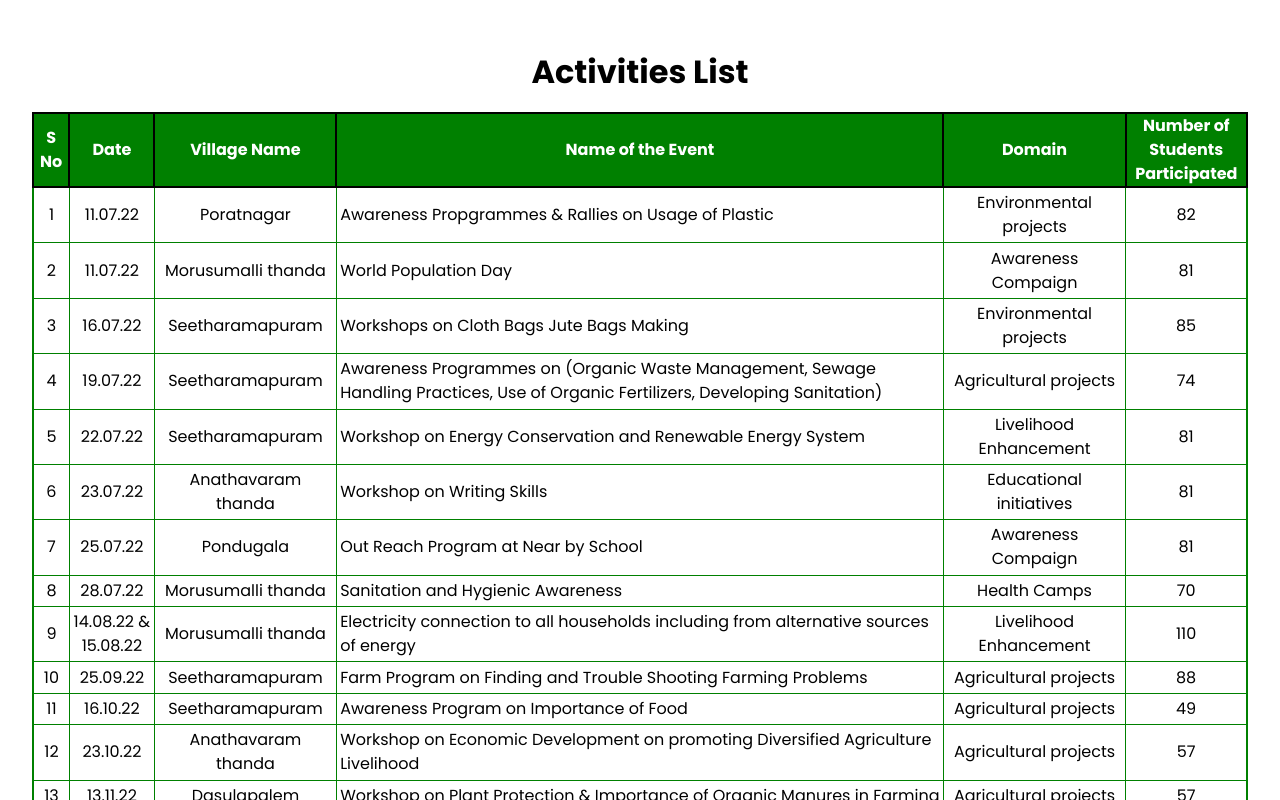
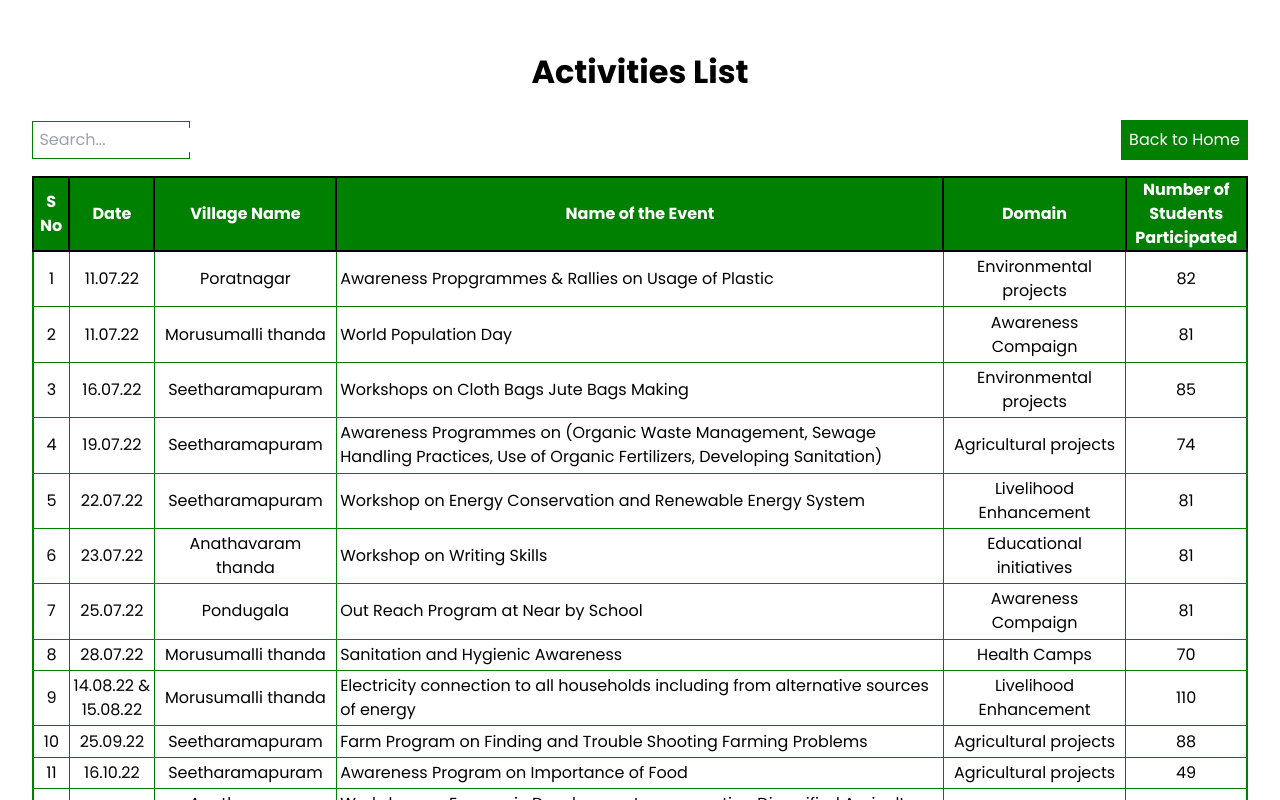
Before and after one commit to DeepakReddyG/SmartVillage, a Next.js app in the folder client/: page /activities in a window 1280 px wide. Shown: the top 800 px of the page. Built offline with nearby package versions, Linux system fonts and the light colour scheme.

Commit message:
Added activities Button | Added Styling to Activites Page

```diff
--- a/client/app/activities/page.css
+++ b/client/app/activities/page.css
@@ -22,8 +22,35 @@
     margin: 0;
     padding: 0;
 }
-.activities_table_in_one {
+.activities_table_in_BackHome_in{
     width: 100%;
+    padding: 0.5rem;
+    background-color: green;
+    color: white;
+
+}
+.activities_table_in_search{
+    display: flex;
+    justify-content: start;
+    align-items: center;
+    border: 1px solid green;
+    padding: 0.4rem;
+    /* margin-bottom: 1rem; */
+    width: 13%;
+}
+.activities_table_in_HeaderTwo{
+    width: 100%;
+    /* background-color: red; */
+    margin-bottom: 0.5rem;
+}
+
+.activities_table_in_HeaderTwo_in{
+    width: 100%;
+    margin: auto;
+    display: flex;
+    justify-content: space-between;
+    align-items: center;
+    padding: 0.5rem 0rem;
 }
 .activities_table_in_one_in {
     width: 100%;
--- a/client/app/activities/page.js
+++ b/client/app/activities/page.js
@@ -1,9 +1,18 @@
-import React from 'react';
+"use client"
+import React, { useState } from 'react';
 import data from './activities_array';
 
 import './page.css';
 
 function Page() {
+  const [searchQuery, setSearchQuery] = useState('');
+
+  const filteredData = data.filter(event =>
+    Object.values(event).some(value =>
+      String(value).toLowerCase().includes(searchQuery.toLowerCase())
+    )
+  );
+
   return (
     <div className='activities_table'>
       <div className="activities_table_in">
@@ -11,11 +20,30 @@ function Page() {
           <div className="activities_table_in_header_in">
             <h1>Activities List</h1>
           </div>
+
+        </div>
+      <div className="activities_table_in_HeaderTwo">
+        <div className="activities_table_in_HeaderTwo_in">
+          <div className="activities_table_in_search">
+            <div className="activities_table_in_search_in">
+              <input
+                type="text"
+                placeholder="Search..."
+                value={searchQuery}
+                onChange={e => setSearchQuery(e.target.value)}
+              />
+            </div>
+          </div>
+          <div className="activities_table_in_BackHome">
+            <div className="activities_table_in_BackHome_in">
+              <a href="/">Back to Home</a>
+            </div>
+          </div>
+      </div>
       </div>
 
         <div className="activities_table_in_one">
           <div className="activities_table_in_one_in">
-
             <table>
               <thead>
                 <tr>
@@ -28,7 +56,7 @@ function Page() {
                 </tr>
               </thead>
               <tbody>
-          {data.map(event => (
+                {filteredData.map(event => (
                   <tr key={event["S NO"]}>
                     <td>{event["S NO"]}</td>
                     <td>{event["DATE"]}</td>
@@ -40,11 +68,9 @@ function Page() {
                 ))}
               </tbody>
             </table>
-
           </div>
         </div>
       </div>
-
     </div>
   );
 }
--- a/client/app/globals.css
+++ b/client/app/globals.css
@@ -732,7 +732,12 @@
   border-radius: 1rem;
   padding: 0.5rem;
 }
-
+.home-eight-two-in-activitie-link{
+  border: 2px solid green;
+  border-radius: 1rem;
+  padding: 0.5rem;
+  margin-left: 0.3rem;
+}
 
 
 /* ----------------------- home-nine --------------------------- */
--- a/client/app/page.js
+++ b/client/app/page.js
@@ -514,6 +514,7 @@ export default function Home() {
                     <h1>Annual Report 2022-23 Social Internship: Class of Y22 Students</h1>
                     <p>Empowering Futures: A Journey of Impact and Growth – Annual Report 2022-23 for Social Internship by the Y22 Students</p>
                     <Link className='home-eight-two-in-link' href='/reports'>View Reports</Link>
+                    <Link className='home-eight-two-in-activitie-link'href='/activities' >View Activities</Link>
                   </div>
                 </div>
               </div>
```
Lines whose indentation alone changed are shown as unchanged.
